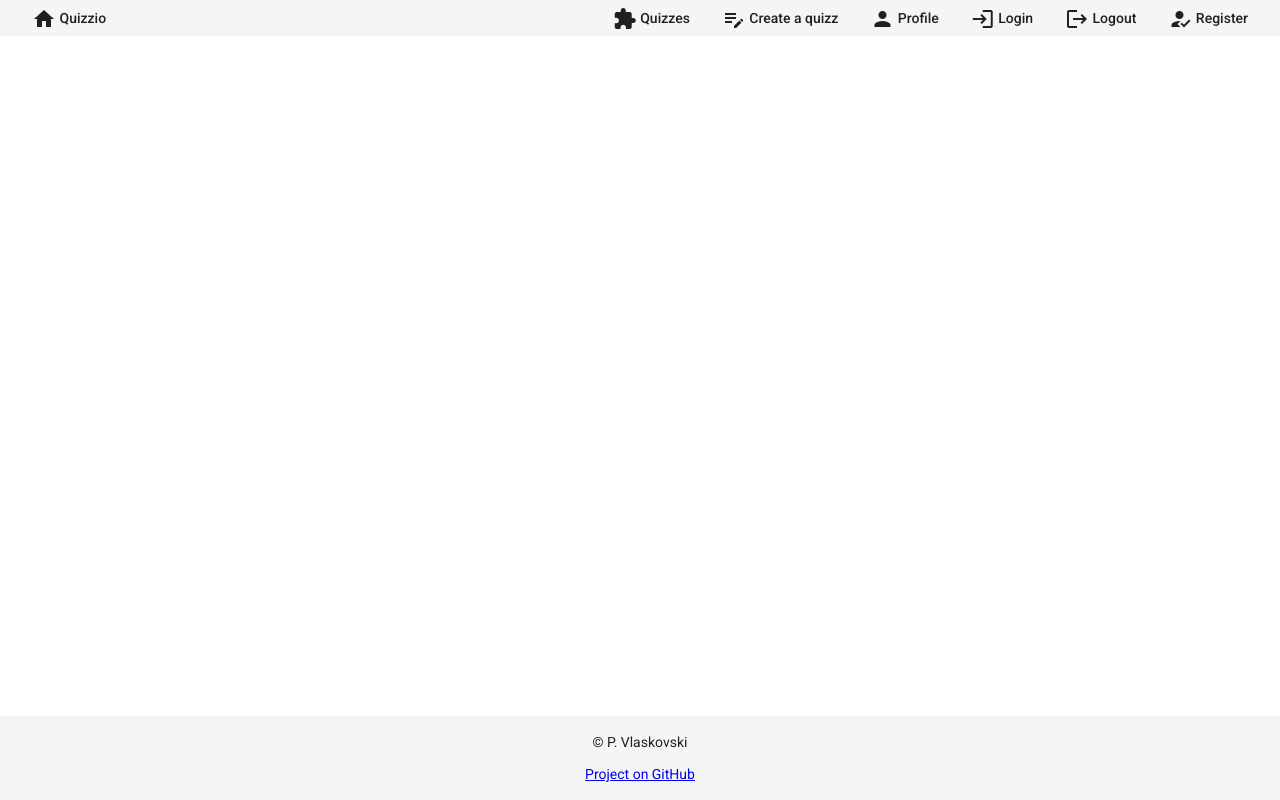
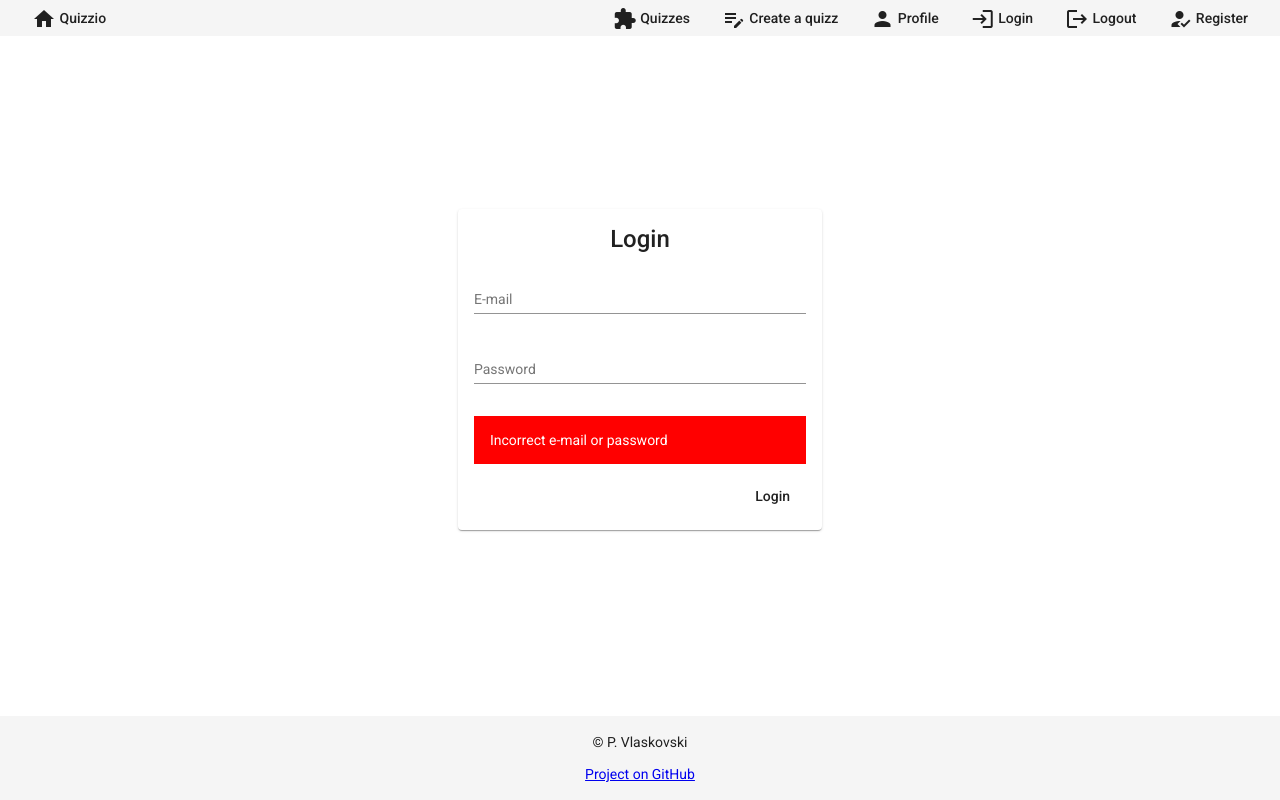
Before and after one commit to pvlaskovski/quizzio, an Angular app: page / in a window 1280 px wide. Built offline with nearby package versions, Linux system fonts and the light colour scheme.

Commit message:
add basic Login Form

```diff
--- a/src/app/app.component.html
+++ b/src/app/app.component.html
@@ -1,3 +1,3 @@
 <app-header></app-header>
-
+<app-login></app-login>
 <app-footer></app-footer>
--- a/src/app/app.module.ts
+++ b/src/app/app.module.ts
@@ -4,6 +4,7 @@ import { SharedModule } from './shared/shared.module';
 
 import { AppComponent } from './app.component';
 import { BrowserAnimationsModule } from '@angular/platform-browser/animations';
+import { CoreModule } from './core/core.module';
 
 
 @NgModule({
@@ -14,6 +15,7 @@ import { BrowserAnimationsModule } from '@angular/platform-browser/animations';
         BrowserModule,
         BrowserAnimationsModule,
         SharedModule,
+        CoreModule
     ],
     providers: [],
     bootstrap: [AppComponent]
--- /dev/null
+++ b/src/app/shared/login/login.component.css
@@ -0,0 +1,28 @@
+:host {
+    display: flex;
+    justify-content: center;
+    margin: 100px 0px;
+}
+
+.mat-form-field {
+    width: 100%;
+    min-width: 300px;
+}
+
+mat-card-title,
+mat-card-content {
+    display: flex;
+    justify-content: center;
+}
+
+.error {
+    padding: 16px;
+    width: 300px;
+    color: white;
+    background-color: red;
+}
+
+.button {
+    display: flex;
+    justify-content: flex-end;
+}
--- /dev/null
+++ b/src/app/shared/login/login.component.html
@@ -0,0 +1,26 @@
+<mat-card>
+    <mat-card-title>Login</mat-card-title>
+    <mat-card-content>
+        <form>
+            <p>
+                <mat-form-field>
+                    <input type="email" matInput placeholder="E-mail" formControlName="email">
+                </mat-form-field>
+            </p>
+
+            <p>
+                <mat-form-field>
+                    <input type="password" matInput placeholder="Password" formControlName="password">
+                </mat-form-field>
+            </p>
+
+            <p *ngIf="true" class="error">
+                Incorrect e-mail or password
+            </p>
+
+            <div class="button">
+                <button type="submit" mat-button>Login</button>
+            </div>
+        </form>
+    </mat-card-content>
+</mat-card>
--- /dev/null
+++ b/src/app/shared/login/login.component.ts
@@ -0,0 +1,15 @@
+import { Component, OnInit } from '@angular/core';
+
+@Component({
+  selector: 'app-login',
+  templateUrl: './login.component.html',
+  styleUrls: ['./login.component.css']
+})
+export class LoginComponent implements OnInit {
+
+  constructor() { }
+
+  ngOnInit(): void {
+  }
+
+}
```
Also changed, not shown: src/app/shared/shared.module.ts (+18 -6 lines), 1 other file (tests, documents, lock files or other folders).
